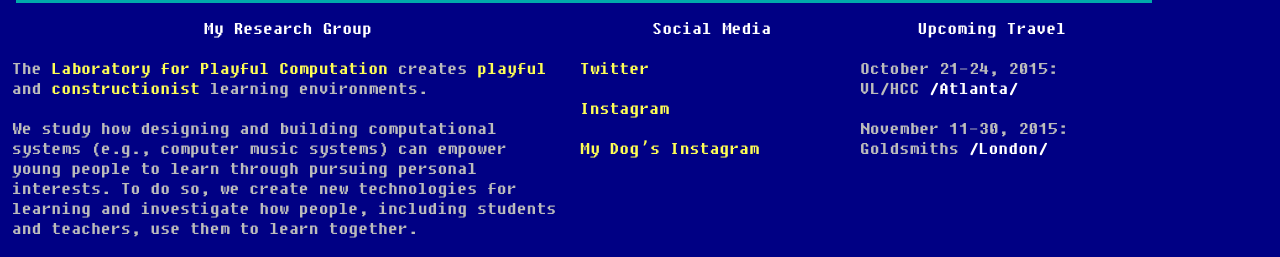
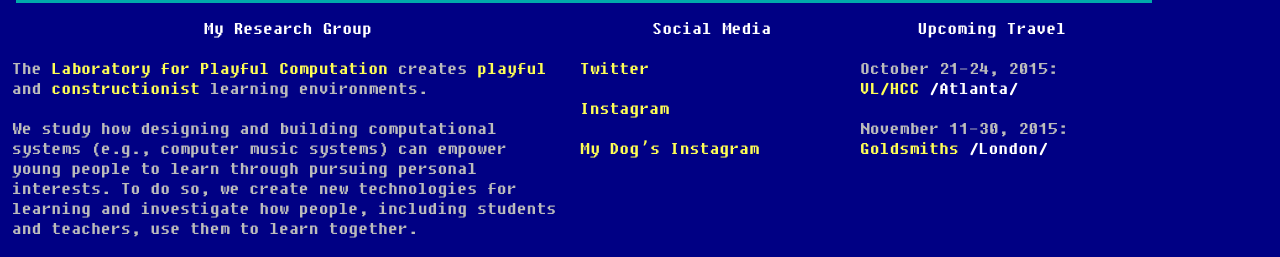
Before and after one commit to bennytheshap/personal_web, a Jekyll site: the page built from index.md, in a window 1280 px wide. Shown: the part 399-656 px from the top of the page. Built offline with Jekyll 4.4.1, drawn with Linux system fonts in a browser that asks for light colours; comment, search, counter and statistics services are not loaded; part of the change alters nothing that is shown.

Commit message:
add links to travel destinations

```diff
--- a/index.md
+++ b/index.md
@@ -34,8 +34,8 @@ column2_content: |
 column3_heading: Upcoming Travel
 column3_width: 3
 column3_content: |
-  October 21-24, 2015: VL/HCC *Atlanta*
+  October 21-24, 2015: [VL/HCC](http://cs.wellesley.edu/~blocks-and-beyond/) *Atlanta*
 
-  November 11-30, 2015: Goldsmiths *London*
+  November 11-30, 2015: [Goldsmiths](http://www.doc.gold.ac.uk/~mas01rf/Rebecca_Fiebrink_Goldsmiths/welcome.html) *London*
 
 ---
```
